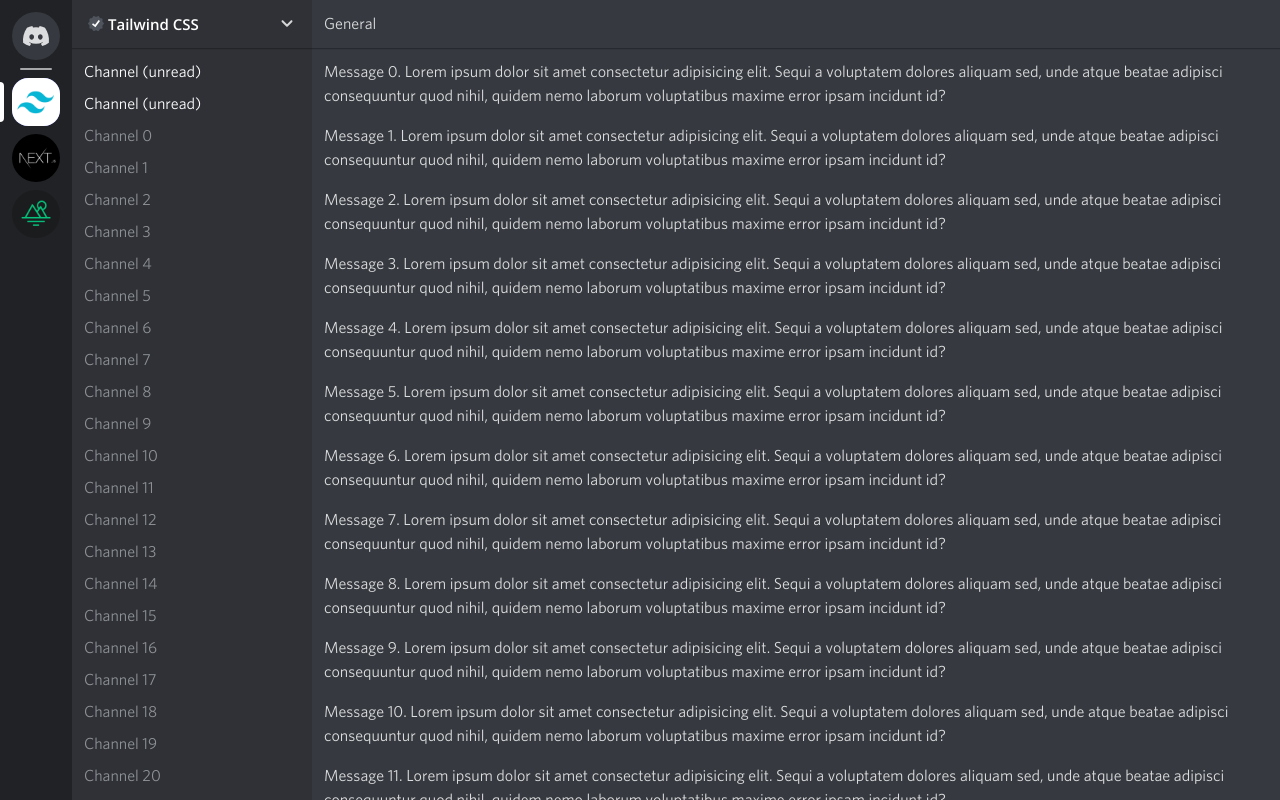
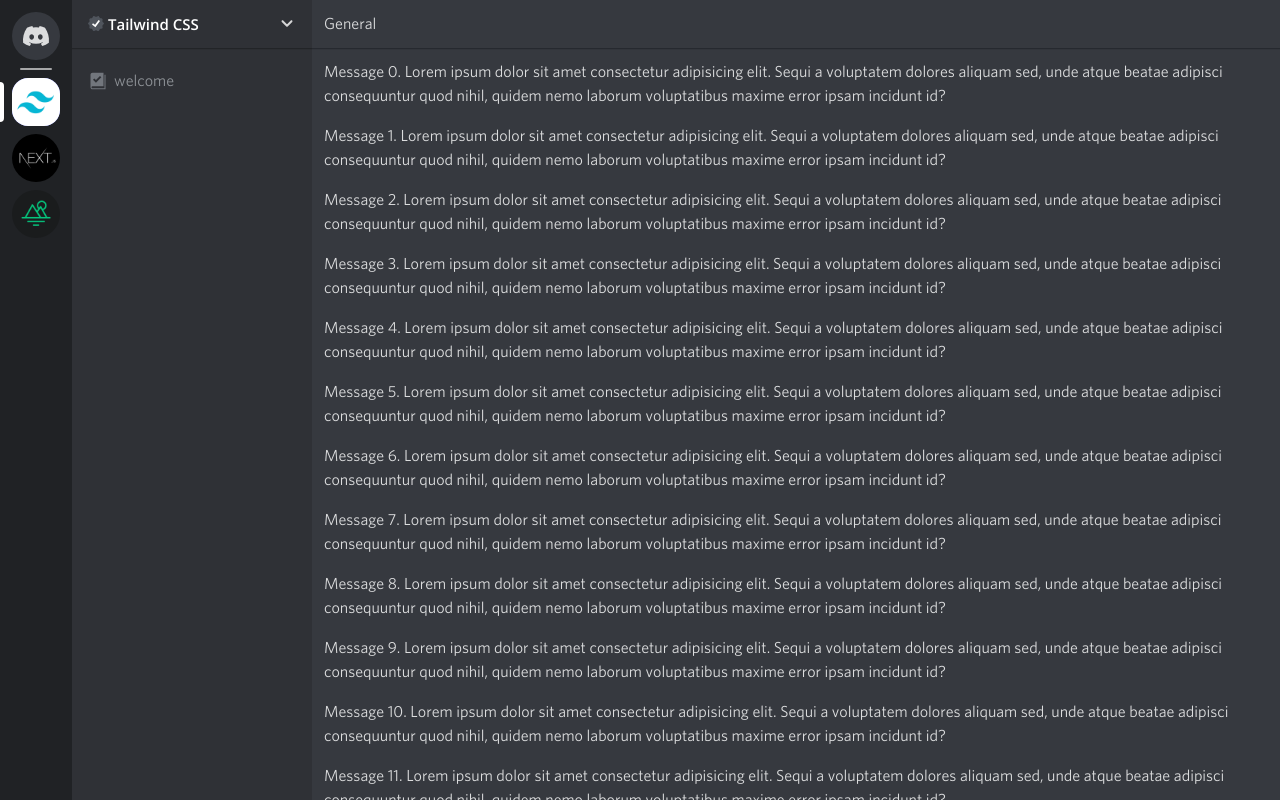
Before and after one commit to FranciscoJavierMartin/Discord-tailwind, a Vue app: page /servers/1 in a window 1280 px wide. Built offline with nearby package versions, Linux system fonts and the light colour scheme.

Commit message:
Channel item

```diff
--- a/src/pages/ServersPage.vue
+++ b/src/pages/ServersPage.vue
@@ -10,10 +10,14 @@
       Tailwind CSS
       <ChevronIcon class="w-[18px] h-[18px] ml-auto opacity-80" />
     </button>
-    <div class="flex-1 space-y-2 overflow-y-scroll p-3 text-gray-300">
-      <p class="text-white">Channel (unread)</p>
-      <p class="text-white">Channel (unread)</p>
-      <p v-for="(_, index) in Array(40)" :key="index">Channel {{ index }}</p>
+    <div class="flex-1 overflow-y-scroll font-medium text-gray-300 mt-[17px]">
+      <RouterLink
+        to="#"
+        class="flex items-center text-gray-300 px-2 mx-2 py-1 rounded hover:text-gray-100 hover:bg-gray-550/[0.16]"
+      >
+        <BookIcon class="w-5 h-5 mr-1.5 text-gray-400" />
+        welcome
+      </RouterLink>
     </div>
   </div>
   <div class="flex flex-1 flex-col bg-gray-700">
@@ -30,6 +34,7 @@
 </template>
 
 <script lang="ts" setup>
+import BookIcon from '@/components/icons/BookIcon.vue';
 import CheckIcon from '@/components/icons/CheckIcon.vue';
 import ChevronIcon from '@/components/icons/ChevronIcon.vue';
 import VerifiedIcon from '@/components/icons/VerifiedIcon.vue';
```
